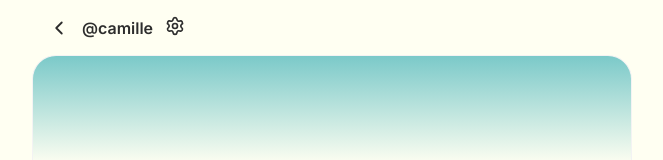
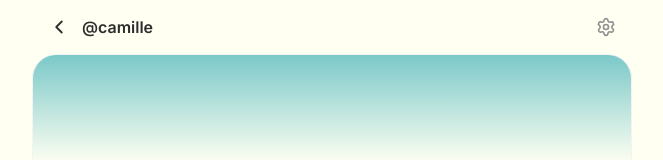
Before and after one commit to tonyfgs/Breezy, a Next.js app in the folder front/: page /profile/me in a window 1280 px wide. Shown: the top 160 px of the page, without its empty margins (308-971 px from the left). Built offline with nearby package versions, Linux system fonts and the light colour scheme; a web font is replaced by a local one.

Commit message:
style: update CSS for post detail, comment card and profile pages

```diff
--- a/front/src/app/globals.css
+++ b/front/src/app/globals.css
@@ -625,24 +625,34 @@ img {
   font-weight: var(--font-semibold);
 }
 
+.post-detail__flag-btn {
+  display: flex;
+  align-items: center;
+  color: var(--color-error-text);
+  margin-left: auto;
+  transition: opacity 0.15s;
+}
+
+.post-detail__flag-btn:hover {
+  opacity: 0.7;
+}
+
 .post-detail__post {
-  background-color: var(--color-surface);
+  background-color: var(--color-bg);
   padding: var(--space-4);
   display: flex;
   flex-direction: column;
   gap: var(--space-4);
 }
 
-.post-detail__post-header {
+.post-detail__author-row {
   display: flex;
   align-items: center;
   gap: var(--space-3);
 }
 
 .post-detail__post-meta {
-  display: flex;
-  flex-direction: column;
-  gap: var(--space-1);
+  flex: 1;
 }
 
 .post-detail__post-name {
@@ -650,31 +660,63 @@ img {
   font-weight: var(--font-semibold);
 }
 
-.post-detail__post-subline {
-  font-size: var(--text-xs);
-  color: var(--color-text-secondary);
-}
-
 .post-detail__post-body {
-  font-size: var(--text-base);
+  font-size: var(--text-lg);
   line-height: 1.7;
   color: var(--color-text-primary);
 }
 
+.post-detail__timestamp {
+  font-size: var(--text-sm);
+  color: var(--color-text-secondary);
+}
+
+.post-detail__divider {
+  height: 1px;
+  background-color: var(--color-border-subtle);
+}
+
 .post-detail__post-stats {
   display: flex;
-  gap: var(--space-5);
-  padding-top: var(--space-3);
-  border-top: 1px solid var(--color-border-subtle);
-  font-size: var(--text-sm);
-  color: var(--color-text-secondary);
+  align-items: center;
+  gap: var(--space-3);
+  font-size: var(--text-sm);
+  color: var(--color-text-secondary);
+}
+
+.post-detail__stats-dot {
+  color: var(--color-border-subtle);
 }
 
 .post-detail__post-actions {
   display: flex;
-  gap: var(--space-5);
-  padding-top: var(--space-3);
-  border-top: 1px solid var(--color-border-subtle);
+  gap: var(--space-6);
+}
+
+.post-detail__action {
+  display: flex;
+  align-items: center;
+  gap: var(--space-2);
+  color: var(--color-text-secondary);
+  font-size: var(--text-sm);
+  font-weight: var(--font-medium);
+  transition: color 0.15s;
+}
+
+.post-detail__action:hover {
+  color: var(--color-text-primary);
+}
+
+.post-detail__action--liked,
+.post-detail__action--liked:hover,
+.post-detail__action--liked:focus,
+.post-detail__action--liked:active {
+  color: var(--color-primary);
+}
+
+.post-detail__action--liked svg path {
+  fill: var(--color-primary);
+  stroke: var(--color-primary);
 }
 
 .post-detail__comments-header {
@@ -688,7 +730,7 @@ img {
 /* ==================== Comment card ==================== */
 
 .comment-card {
-  background-color: var(--color-surface);
+  background-color: var(--color-bg);
   padding: var(--space-4);
   display: flex;
   flex-direction: column;
@@ -759,6 +801,19 @@ img {
 .comment-card__action--liked svg path {
   fill: var(--color-primary);
   stroke: var(--color-primary);
+}
+
+.comment-card__flag-btn {
+  display: flex;
+  align-items: center;
+  color: var(--color-error-text);
+  flex-shrink: 0;
+  margin-left: auto;
+  transition: opacity 0.15s;
+}
+
+.comment-card__flag-btn:hover {
+  opacity: 0.7;
 }
 
 .comment-replies {
@@ -1195,6 +1250,18 @@ img {
 .profile-page-header__username {
   font-size: var(--text-base);
   font-weight: var(--font-semibold);
+  flex: 1;
+}
+
+.profile-page-header__settings {
+  display: flex;
+  align-items: center;
+  color: var(--color-text-secondary);
+  transition: color 0.15s;
+}
+
+.profile-page-header__settings:hover {
+  color: var(--color-text-primary);
 }
 
 .profile-hero {
```
